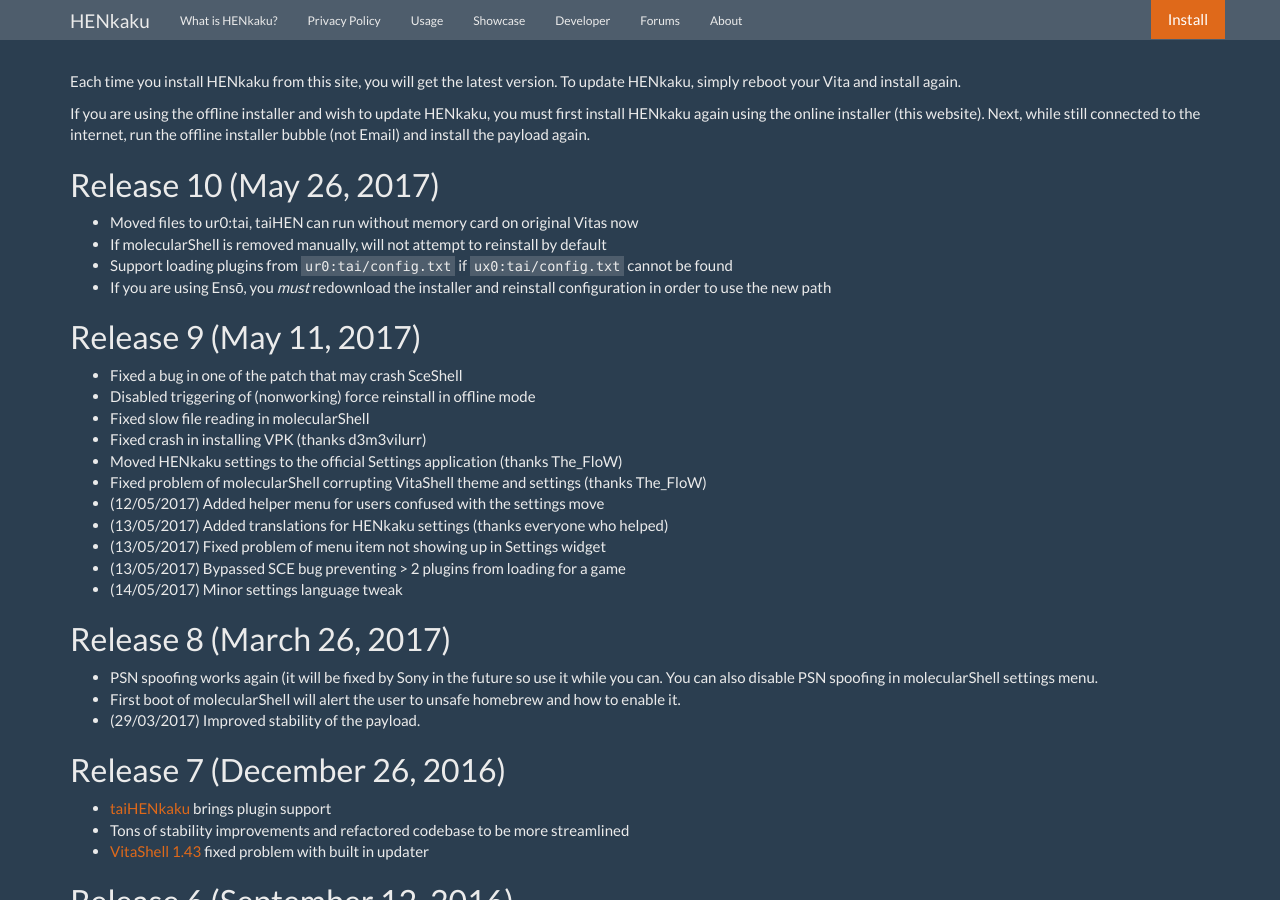
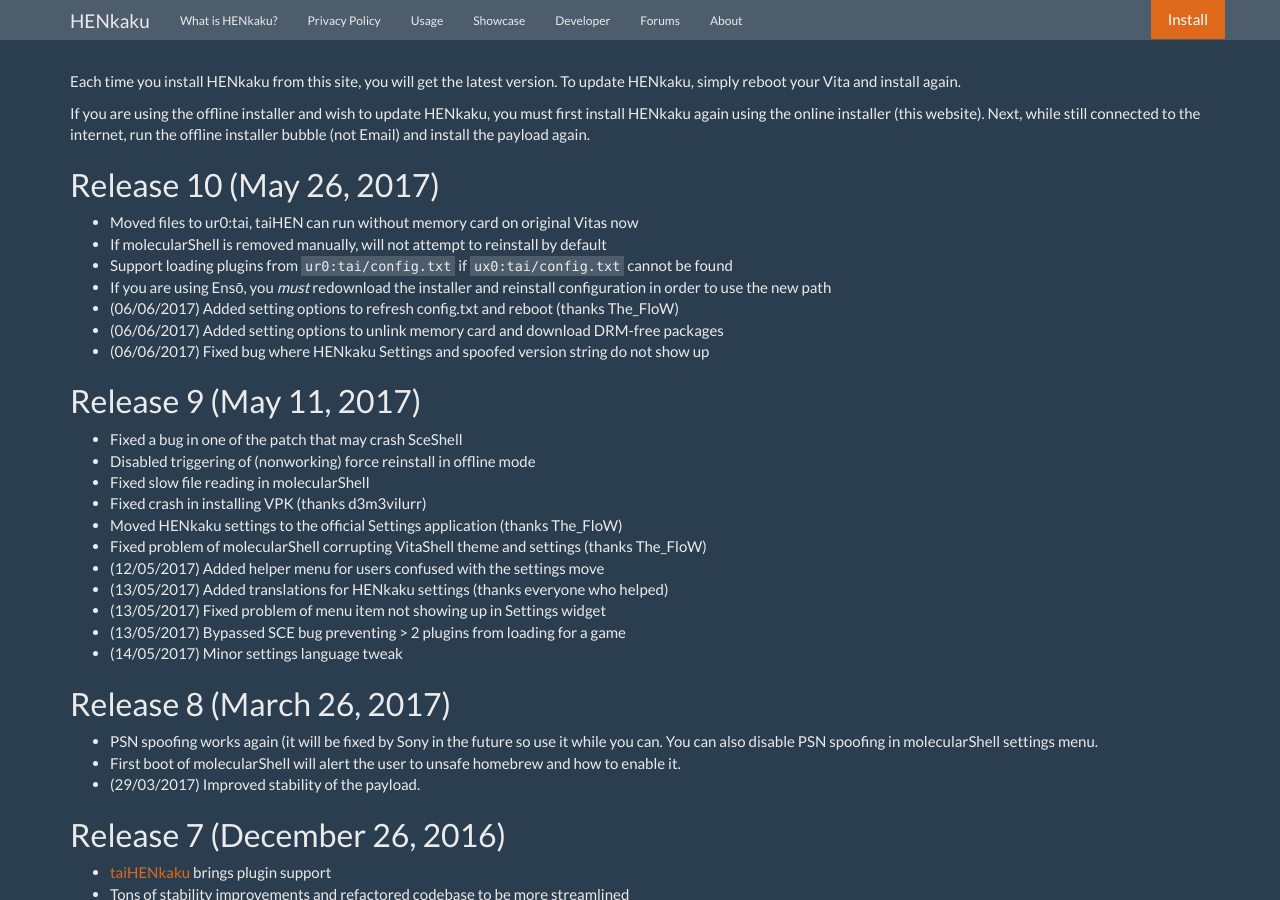
Before and after one commit to henkaku/henkaku.github.io, a Jekyll site: the page built from changes.md, in a window 1280 px wide and 900 px high. Built offline with Jekyll 4.4.1, drawn with Linux system fonts in a browser that asks for light colours.

Commit message:
Release 10.1: Added some extra options

```diff
--- a/changes.md
+++ b/changes.md
@@ -16,6 +16,9 @@
 cannot be found
 * If you are using Ensō, you _must_ redownload the installer and reinstall
 configuration in order to use the new path
+* (06/06/2017) Added setting options to refresh config.txt and reboot (thanks The_FloW)
+* (06/06/2017) Added setting options to unlink memory card and download DRM-free packages
+* (06/06/2017) Fixed bug where HENkaku Settings and spoofed version string do not show up
 
 Release 9 (May 11, 2017)
 -------------------------------------------------------------------------------
```
Also changed, not shown: go/offline/exploit.html (+1 -1 lines), go/payload.js, 3 other files.
